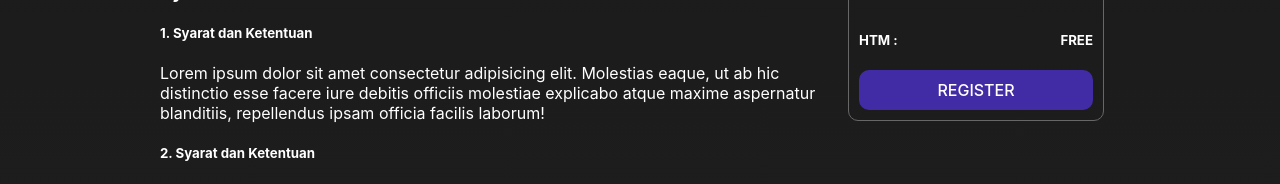
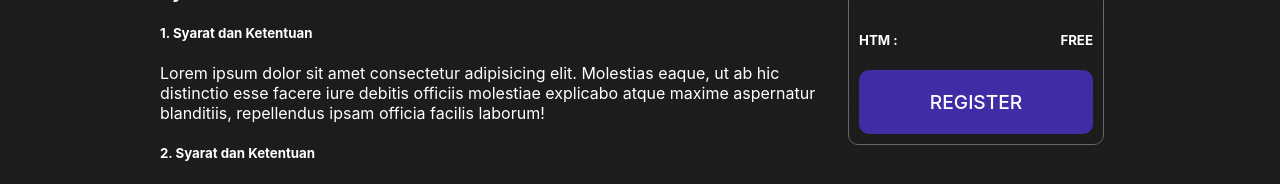
Before and after one commit to RonaldoWidiantoSiswoyo/hmi-web, a Next.js app: page /EventPage/eventpage in a window 1280 px wide. Shown: the part 488-672 px from the top of the page. Built offline with nearby package versions, Linux system fonts and the light colour scheme.

Commit message:
eventttttrtttttt

```diff
--- a/pages/EventPage/EventPage.module.css
+++ b/pages/EventPage/EventPage.module.css
@@ -103,9 +103,10 @@
   width: 100%;
   background-color: #422ca5;
   text-align: center;
-  padding: 10px;
+  padding: 20px 0px;
   border-radius: 10px;
   font-weight: 500;
+  font-size: 1.2rem;
 }
 .button__register a:hover {
   background-color: #d08f33;
```
